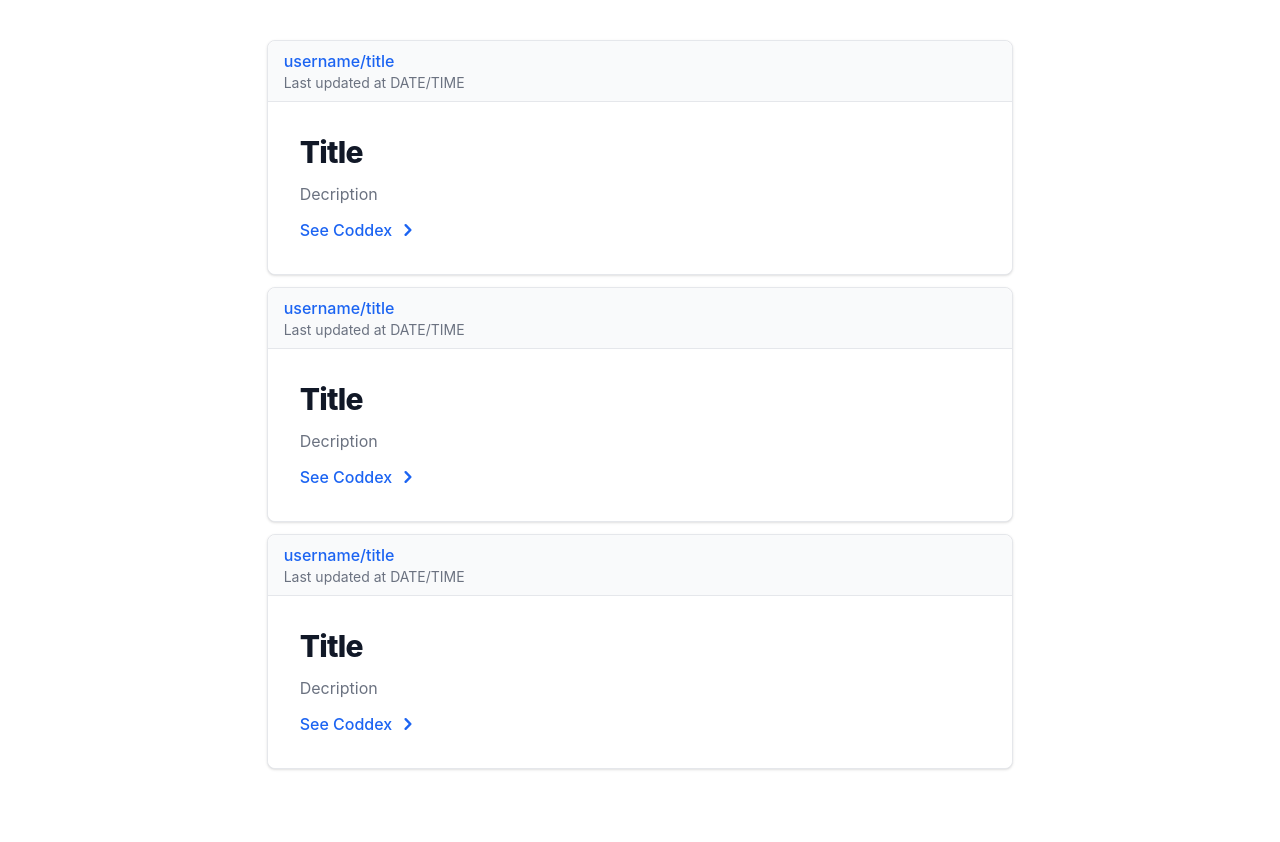
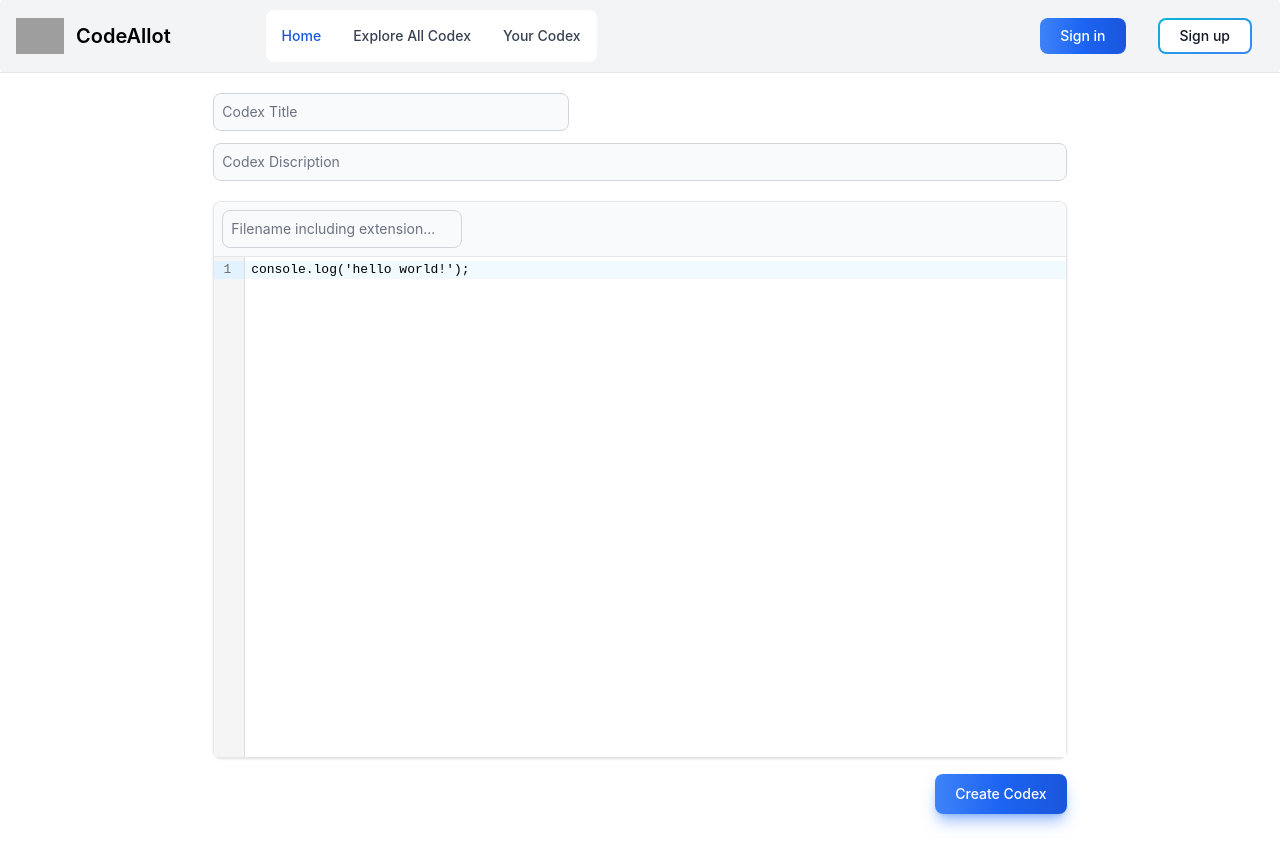
Before and after one commit to ayush-rudani/codeallot-client-1, a React (Create React App) app in the folder codeallot/: page /new in a window 1280 px wide. Before the commit the page ends 800 px from the top, so only its background shows below. Built offline with nearby package versions, Linux system fonts and the light colour scheme; grey boxes are pictures that could not be loaded.

Commit message:
routes added

```diff
--- a/codeallot/package.json
+++ b/codeallot/package.json
@@ -13,6 +13,7 @@
     "marked": "^4.2.12",
     "react": "^18.2.0",
     "react-dom": "^18.2.0",
+    "react-router-dom": "^6.8.2",
     "react-scripts": "5.0.1",
     "web-vitals": "^2.1.4"
   },
--- a/codeallot/src/components/CreateCodex.js
+++ b/codeallot/src/components/CreateCodex.js
@@ -11,7 +11,7 @@ function CreateCodex() {
 
     return (
         <>
-            <div class="w-8/12 rounded-xl mx-auto mt-5">
+            <div class="w-8/12 rounded-xl mx-auto mt-5 mb-5">
                 <input type="text" class="w-5/12 p-2 mb-3 bg-gray-50 border border-gray-300 text-gray-900 text-sm rounded-lg focus:ring-blue-500 focus:border-blue-500 block dark:bg-gray-700 dark:border-gray-600 dark:placeholder-gray-400 dark:text-white dark:focus:ring-blue-500 dark:focus:border-blue-500" placeholder="Codex Title" />
 
                 <input type="text" class="bg-gray-50 border border-gray-300 text-gray-900 text-sm rounded-lg focus:ring-blue-500 focus:border-blue-500 block w-full p-2  dark:bg-gray-700 dark:border-gray-600 dark:placeholder-gray-400 dark:text-white dark:focus:ring-blue-500 dark:focus:border-blue-500" placeholder="Codex Discription" />
@@ -30,8 +30,8 @@ function CreateCodex() {
                     />
                 </div>
 
-                <div class="mt-4 relative">
-                    <button type="button" class="mr-2 mb-2 px-5 py-2.5 absolute right-0 text-white bg-gradient-to-r from-blue-500 via-blue-600 to-blue-700 hover:bg-gradient-to-br focus:ring-4 focus:outline-none focus:ring-blue-300 dark:focus:ring-blue-800 shadow-lg shadow-blue-500/50 dark:shadow-lg dark:shadow-blue-800/80 font-medium rounded-lg text-sm text-center">Create Codex</button>
+                <div class="mt-4 flex flex-row-reverse">
+                    <button type="button" class="mb-2 px-5 py-2.5 text-white bg-gradient-to-r from-blue-500 via-blue-600 to-blue-700 hover:bg-gradient-to-br focus:ring-4 focus:outline-none focus:ring-blue-300 dark:focus:ring-blue-800 shadow-lg shadow-blue-500/50 dark:shadow-lg dark:shadow-blue-800/80 font-medium rounded-lg text-sm text-center">Create Codex</button>
                 </div>
 
             </div>
--- a/codeallot/src/index.js
+++ b/codeallot/src/index.js
@@ -10,10 +10,10 @@ import reportWebVitals from './reportWebVitals';
 const root = ReactDOM.createRoot(document.getElementById('root'));
 root.render(
   <React.StrictMode>
-    {/* <App /> */}
+    <App />
     {/* <App /> */}
     {/* <App3 /> */}
-    <Test />
+    {/* <Test /> */}
   </React.StrictMode>
 );
 
```
Also changed, not shown: codeallot/src/App.js (+3 -5 lines), codeallot/src/router.js (added, +33 -0 lines), 1 other file (tests, documents, lock files or other folders).
